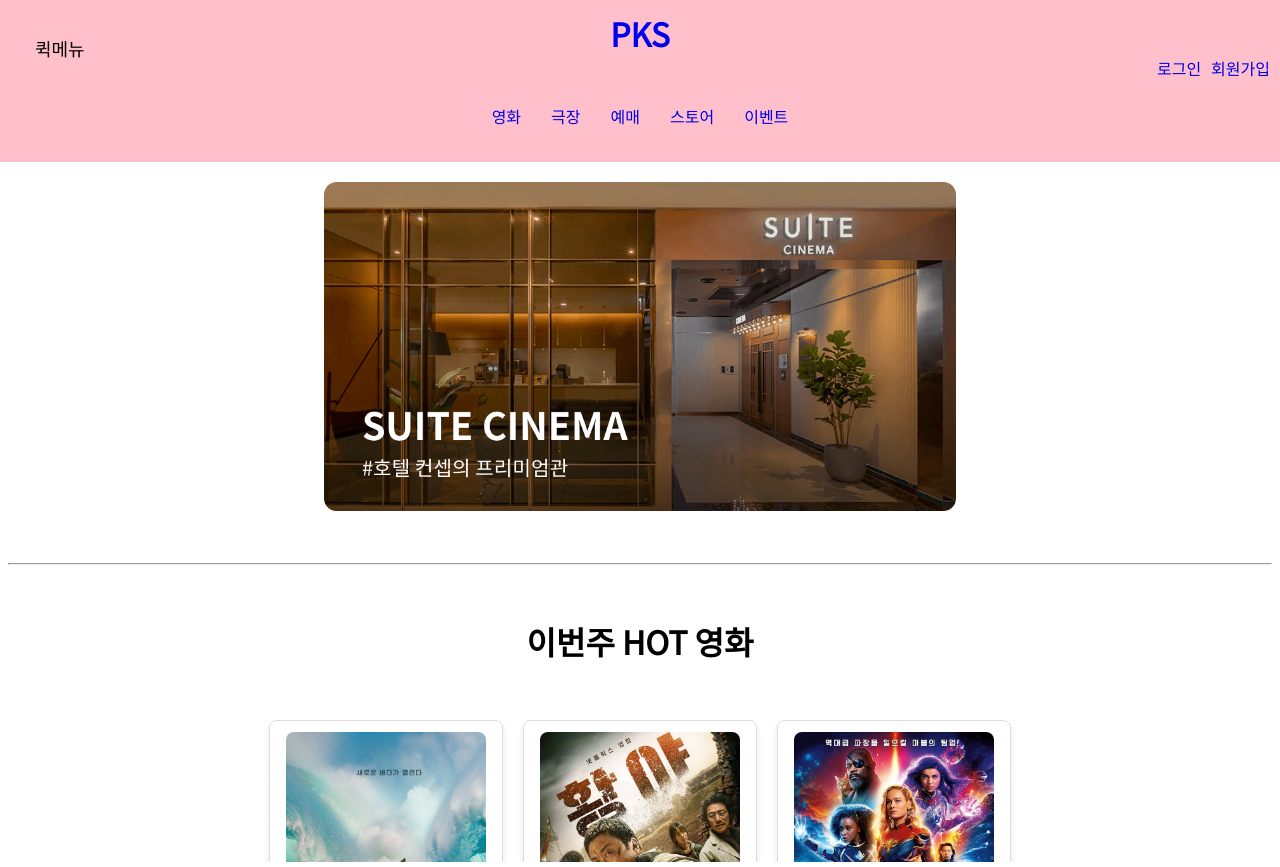
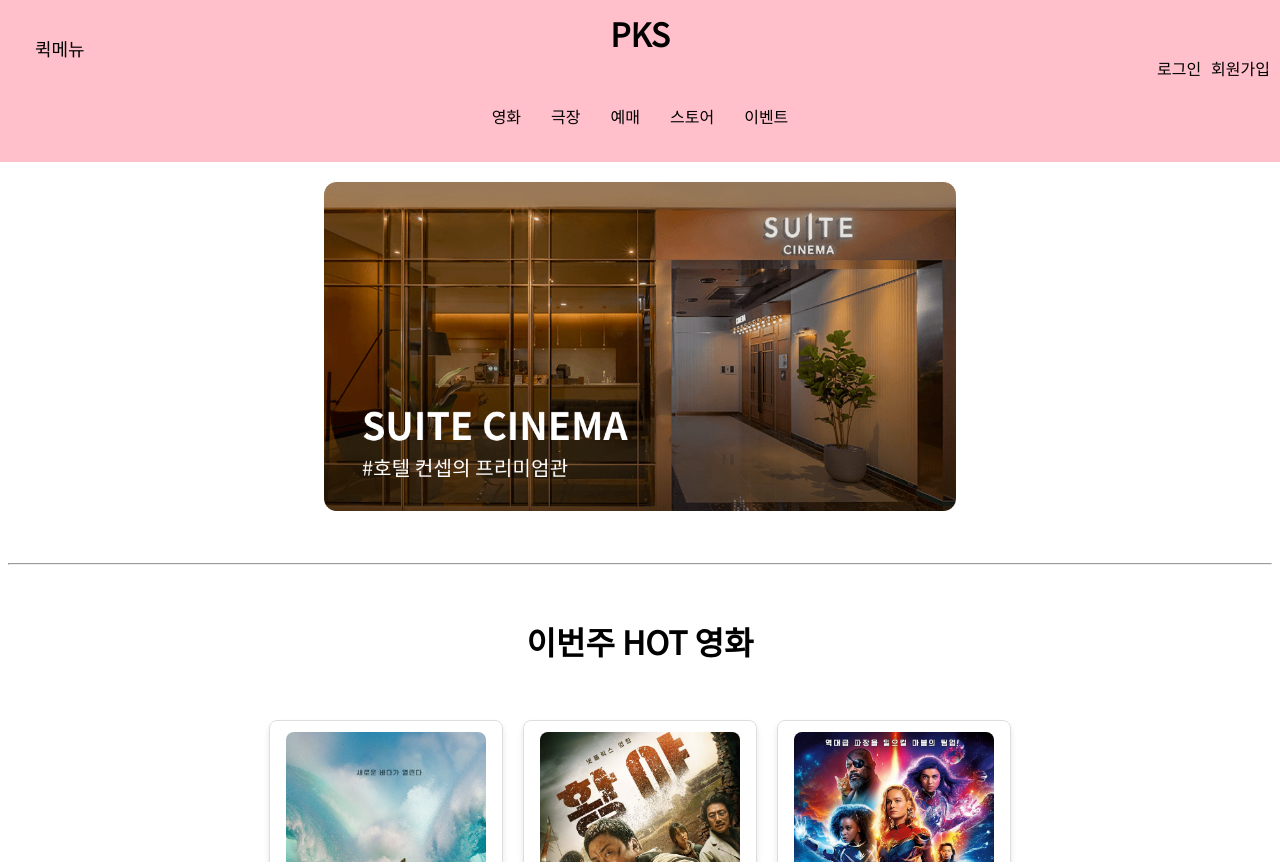
Before and after one commit to forgetme-not/forgetme-not.github.io, a plain HTML site: page index.html in a window 1280 px wide. Drawn offline with Linux system fonts and the light colour scheme.

Commit message:
pgj 링크 클릭후에도 색상 그대로

```diff
--- a/css/index.css
+++ b/css/index.css
@@ -29,12 +29,16 @@ h1 {
 
 a {
   text-decoration: none; /* 링크 요소의 밑줄 제거 */
-
 }
 
-a:visited { /*클릭후에도 색 그대로*/
-  color: inherit; /* 방문한 링크의 색을 상위 요소에서 상속 */
+a:link {
+  color: black; /* 방문하지 않은 링크의 색상 */
 }
+
+a:visited {
+  color: black; /* 방문한 링크의 색상 */
+}
+
 .topmenu {
   padding: 10px;
   animation: colorChange 10s infinite;
```
